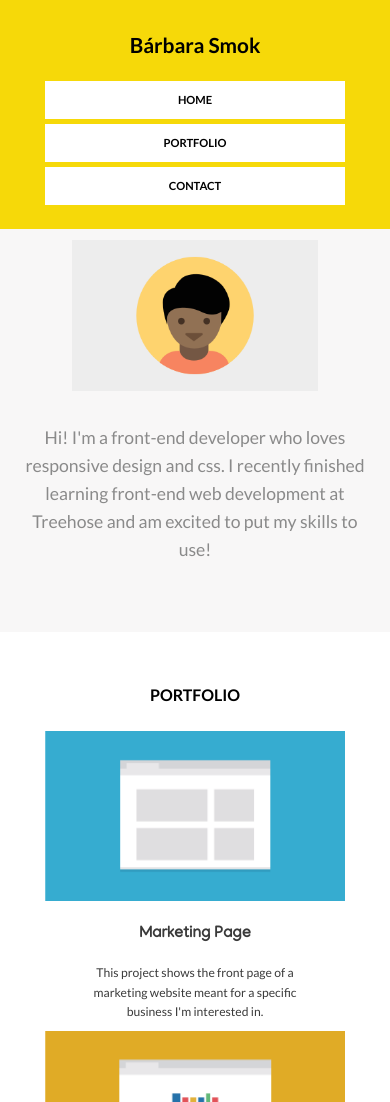
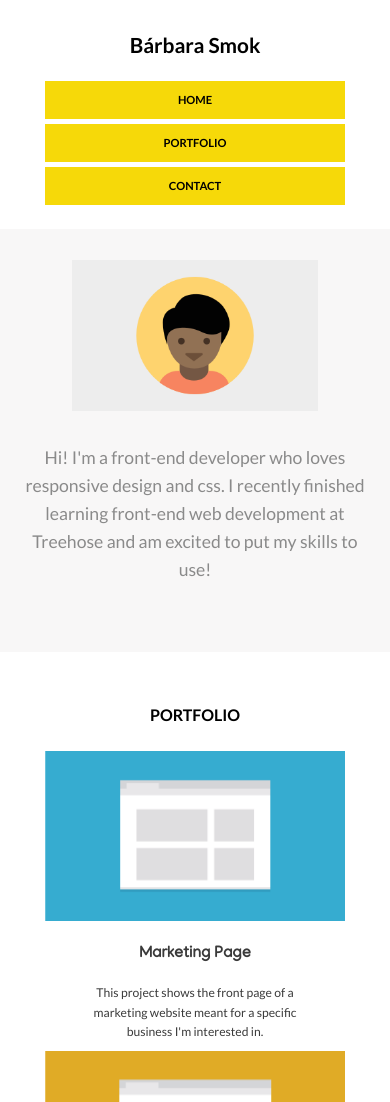
Before and after one commit to barbarasmok/Techdegree-Project-2, a plain HTML site: page index.html in a window 390 px wide. Shown: the top 1102 px of the page. Drawn offline with Linux system fonts and the light colour scheme.

Commit message:
updated the color of the main header and nav in the mobile version

```diff
--- a/css/style.css
+++ b/css/style.css
@@ -231,6 +231,7 @@ a {
         top: 0;
         z-index: 1000;
         margin: auto;
+        background-color: #fff;
     }
 
     .container {
@@ -240,7 +241,7 @@ a {
 
     .banner {
         width: 90%;
-        margin: 0 auto;
+        margin: 20px auto;
         padding-top: 70px;
         text-align: center;
     }
@@ -258,7 +259,7 @@ a {
 
     .main-nav li {
         display: block;
-        background-color: #fff;
+        background-color: #F6D909;
         margin-top: 5px;
     }
 
```
